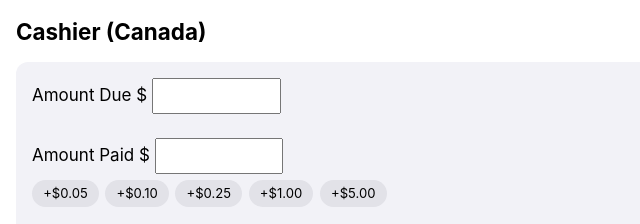
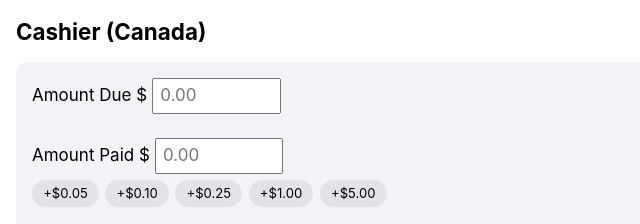
Before and after one commit to ahmedhedefa/cashier-ca-web, a plain HTML site: page index.html in a window 1280 px wide. Shown: the top 224 px of the page, 0-640 px from the left. Drawn offline with Linux system fonts and the light colour scheme.

Commit message:
index.html

```diff
--- a/index.html
+++ b/index.html
@@ -6,19 +6,38 @@
 <meta name="viewport" content="width=device-width,initial-scale=1">
 <link rel="stylesheet" href="style.css">
 <link rel="manifest"  href="manifest.json">
-<link rel="apple-touch-icon" href="icon.png">
+<link rel="apple-touch-icon" href="icon.png"><!-- optional icon -->
 </head>
 <body>
 <h1>Cashier (Canada)</h1>
 
+<!-- ─────────── Transaction card ─────────── -->
 <div class="card">
-  <label>Amount Due $ <input id="due"  type="number" step="0.01"></label><br><br>
-  <label>Amount Paid $ <input id="paid" type="number" step="0.01"></label>
+  <label>
+    Amount&nbsp;Due $
+    <input id="due"
+           type="text"
+           inputmode="decimal"
+           autocomplete="off"
+           placeholder="0.00">
+  </label>
+  <br><br>
+  <label>
+    Amount&nbsp;Paid $
+    <input id="paid"
+           type="text"
+           inputmode="decimal"
+           autocomplete="off"
+           placeholder="0.00">
+  </label>
+
   <div id="chips"></div>
+
   <p id="change" class="bold"></p>
-  <p id="err"    class="error"></p>
+  <p id="err" class="error"></p>
 </div>
 
+<!-- ─────────── Breakdown card ─────────── -->
 <div class="card">
   <details open>
     <summary><strong>Breakdown</strong></summary>
@@ -26,16 +45,19 @@
   </details>
 </div>
 
+<!-- ─────────── Suggestions card ─────────── -->
 <div class="card" id="suggestCard" hidden>
   <strong>Suggestions</strong>
   <ul id="suggest"></ul>
 </div>
 
+<!-- ─────────── Till setup card ─────────── -->
 <div class="card">
   <strong>Till Setup</strong><br>
   <div id="denoms"></div>
 </div>
 
+<!-- JavaScript app logic -->
 <script src="app.js"></script>
 </body>
 </html>
```
